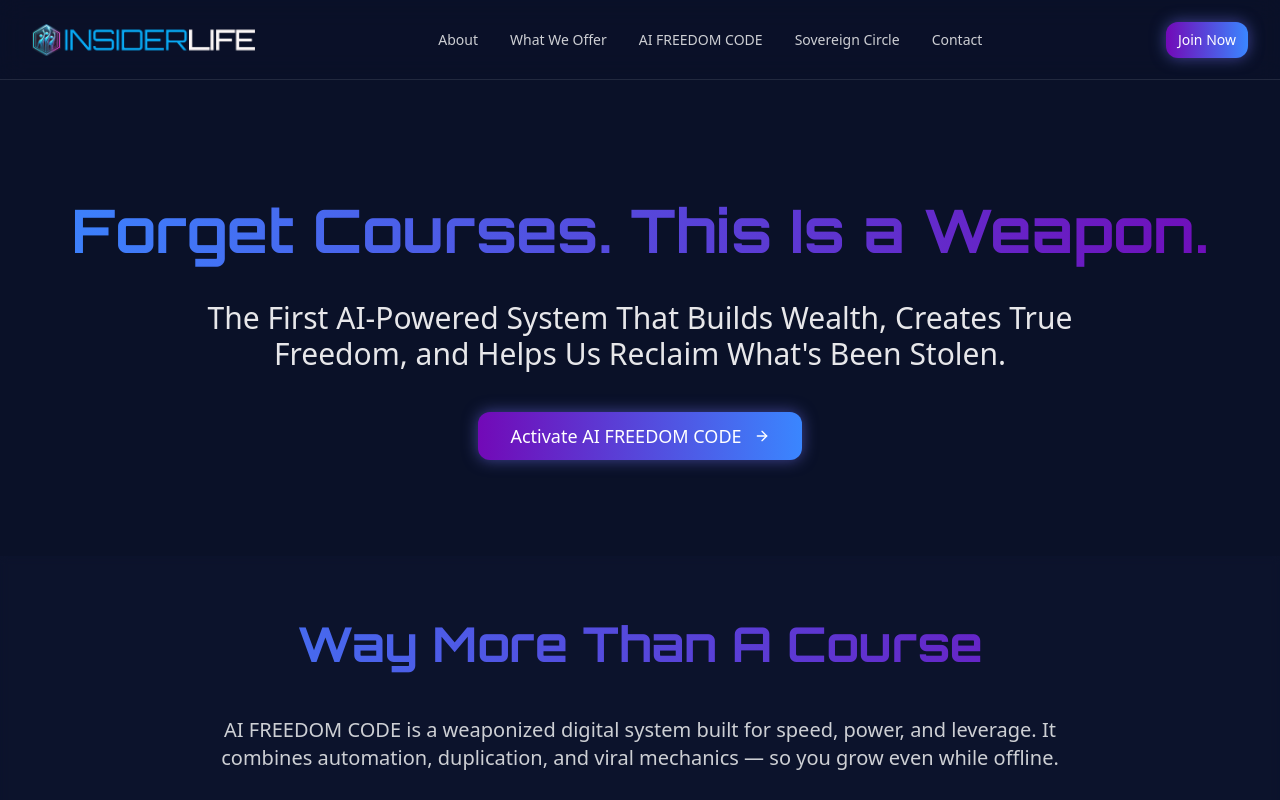
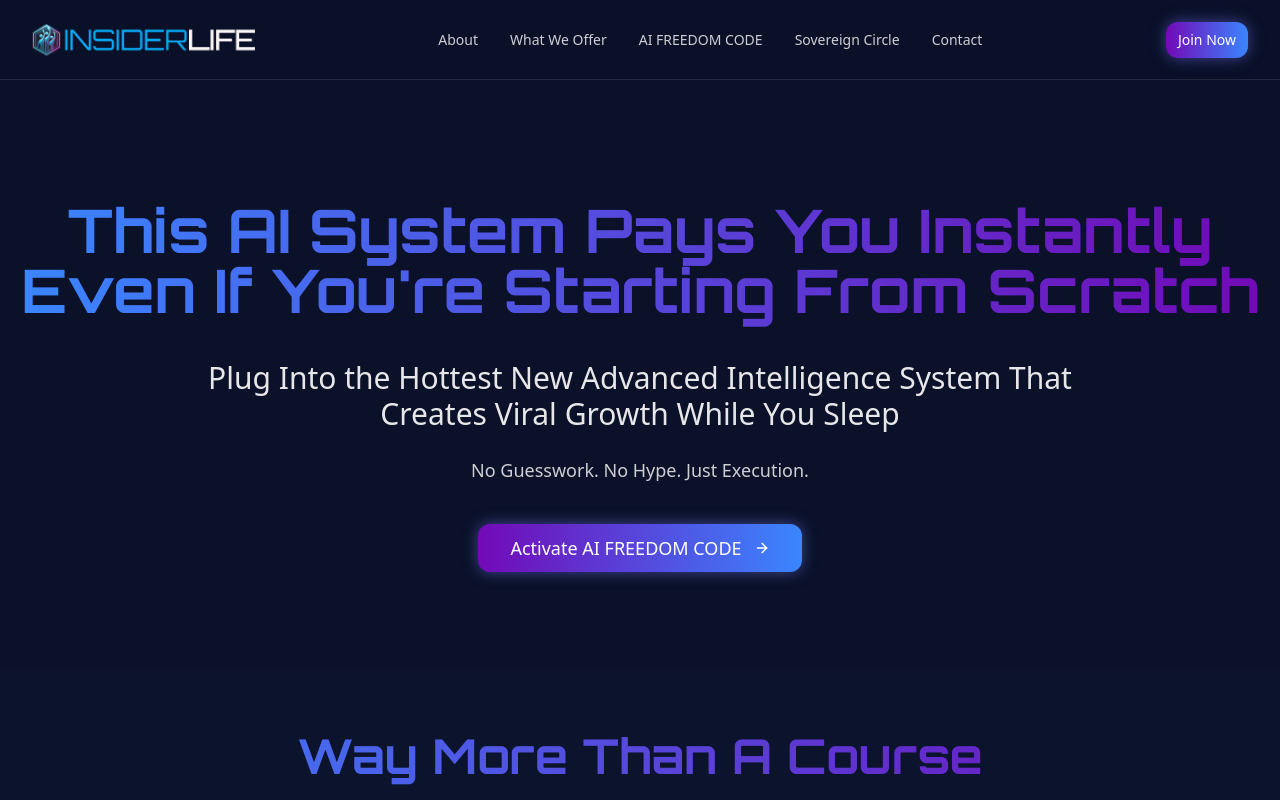
Before and after one commit to TokenomixLabs/insiderlife-lander, a React (Vite) app: page /aifreedomcode in a window 1280 px wide. Shown: the top 800 px of the page. Built offline with nearby package versions, Linux system fonts and the light colour scheme.

Commit message:
Refactor: Update HeroSection content
Update the HeroSection component with new headline and subheadline content.

```diff
--- a/src/components/aifreedom/HeroSection.tsx
+++ b/src/components/aifreedom/HeroSection.tsx
@@ -12,10 +12,13 @@ const HeroSection = () => {
   return (
     <section className="container mx-auto px-4 py-16 md:py-24 text-center">
       <h1 className="text-4xl md:text-5xl lg:text-6xl font-bold font-orbitron mb-6 text-gradient leading-[1.4] py-2 pb-4">
-        Forget Courses. This Is a Weapon.
+        This AI System Pays You Instantly Even If You're Starting From Scratch
       </h1>
-      <p className="text-xl md:text-2xl lg:text-3xl mb-10 max-w-4xl mx-auto text-white/90 leading-tight">
-        The First AI-Powered System That Builds Wealth, Creates True Freedom, and Helps Us Reclaim What's Been Stolen.
+      <p className="text-xl md:text-2xl lg:text-3xl mb-6 max-w-4xl mx-auto text-white/90 leading-tight">
+        Plug Into the Hottest New Advanced Intelligence System That Creates Viral Growth While You Sleep
+      </p>
+      <p className="text-lg mb-10 max-w-3xl mx-auto text-white/80">
+        No Guesswork. No Hype. Just Execution.
       </p>
       <div className="flex justify-center">
         <Button
```
